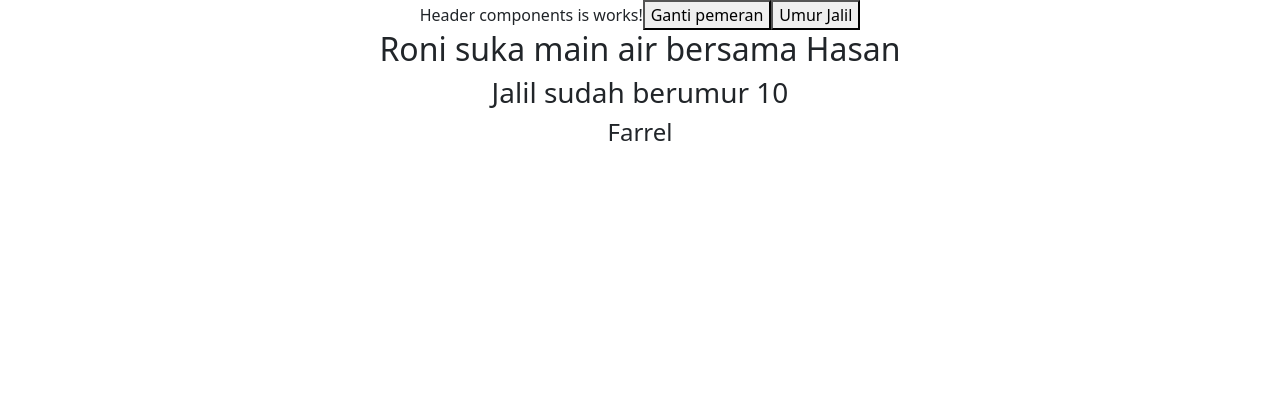
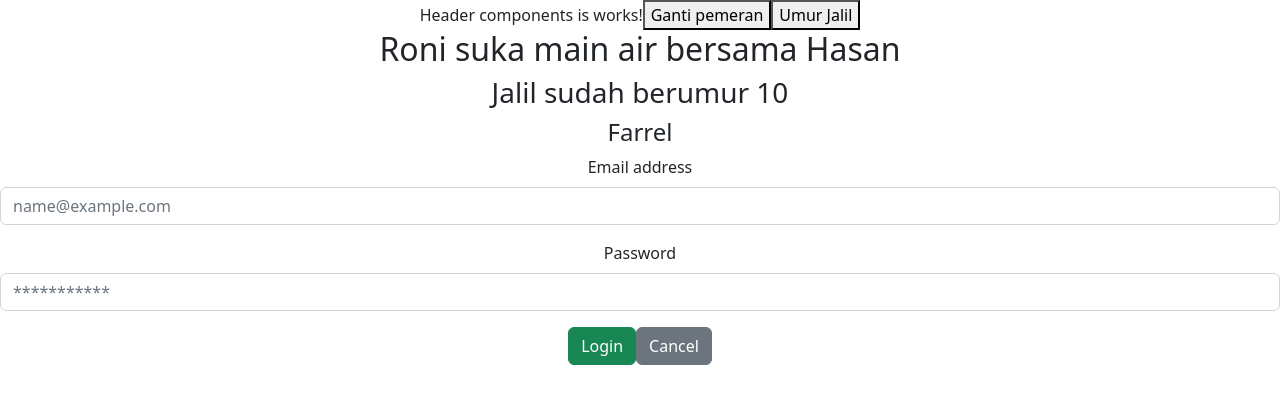
Before and after one commit to synrgy-5-fsw-1-cihuy/belajar-reactjs, a React (Create React App) app: page /login in a window 1280 px wide. Shown: the top 404 px of the page. Built offline with nearby package versions, Linux system fonts and the light colour scheme.

Commit message:
add login auth

```diff
--- a/src/App.js
+++ b/src/App.js
@@ -3,6 +3,7 @@ import './App.css';
 import Contact from './components/contact/Contact';
 // import Content from './components/content/Content';
 import Header from './components/header/Header';
+import Login from './components/login/Login';
 import Profile from './components/profile/Profile';
 import User from './components/user/User';
 
@@ -20,6 +21,7 @@ function App() {
       />
       <Router>
          <Routes>
+            <Route path='/login' element={<Login />} />
             <Route path='/contact' element={<Contact />} />
             <Route path='/profile' element={<Profile />} />
             <Route path='/user' element={<User />} />
--- /dev/null
+++ b/src/components/login/Login.js
@@ -0,0 +1,76 @@
+import { useState } from 'react';
+import axios from 'axios';
+import Form from 'react-bootstrap/Form';
+import Button from 'react-bootstrap/Button';
+import { useNavigate } from 'react-router-dom';
+
+
+const LOGIN_AUTH_URL = 'http://localhost:8001/api/auth/login';
+
+const Login = () => {
+    const [form, setForm] = useState({
+        email: '',
+        password: ''
+    });
+    const navigate = useNavigate();
+
+    const handleSubmitForm = (event) => {
+        console.log(form);
+
+        doLoginUser(form);
+
+        event.preventDefault();
+    };
+
+    async function doLoginUser(form) {
+        const user = await axios.post(LOGIN_AUTH_URL, form);
+
+        localStorage.setItem('AUTH_TOKEN', user.data['token']);
+
+        navigate('/content');
+
+        console.log(user.data['token']);
+    };
+
+    const handleSetForm = (type, event) => {
+        if (type === 'email') {
+            setForm({
+                email: event.target.value
+            });
+        }
+
+        if (type === 'password') {
+            setForm((prevState) => ({
+                ...prevState,
+                password: event.target.value
+            }));
+        }
+    };
+
+    return (
+        <div>
+            <Form onSubmit={(event) => handleSubmitForm(event)}>
+                <Form.Group className="mb-3" controlId="exampleForm.ControlInput1">
+                    <Form.Label>Email address</Form.Label>
+                    <Form.Control
+                    type="email"
+                    placeholder="name@example.com"
+                    onChange={(event) => handleSetForm('email', event)} />
+                </Form.Group>
+                <Form.Group className="mb-3" controlId="exampleForm.ControlInput1">
+                    <Form.Label>Password</Form.Label>
+                    <Form.Control
+                    type="password"
+                    placeholder="***********"
+                    onChange={(event) => handleSetForm('password', event)} />
+                </Form.Group>
+                <Form.Group className="mb-3" controlId="exampleForm.ControlInput1">
+                    <Button variant="success" type='submit'>Login</Button>
+                    <Button variant="secondary">Cancel</Button>
+                </Form.Group>
+            </Form>
+        </div>
+    );
+};
+
+export default Login;
```
